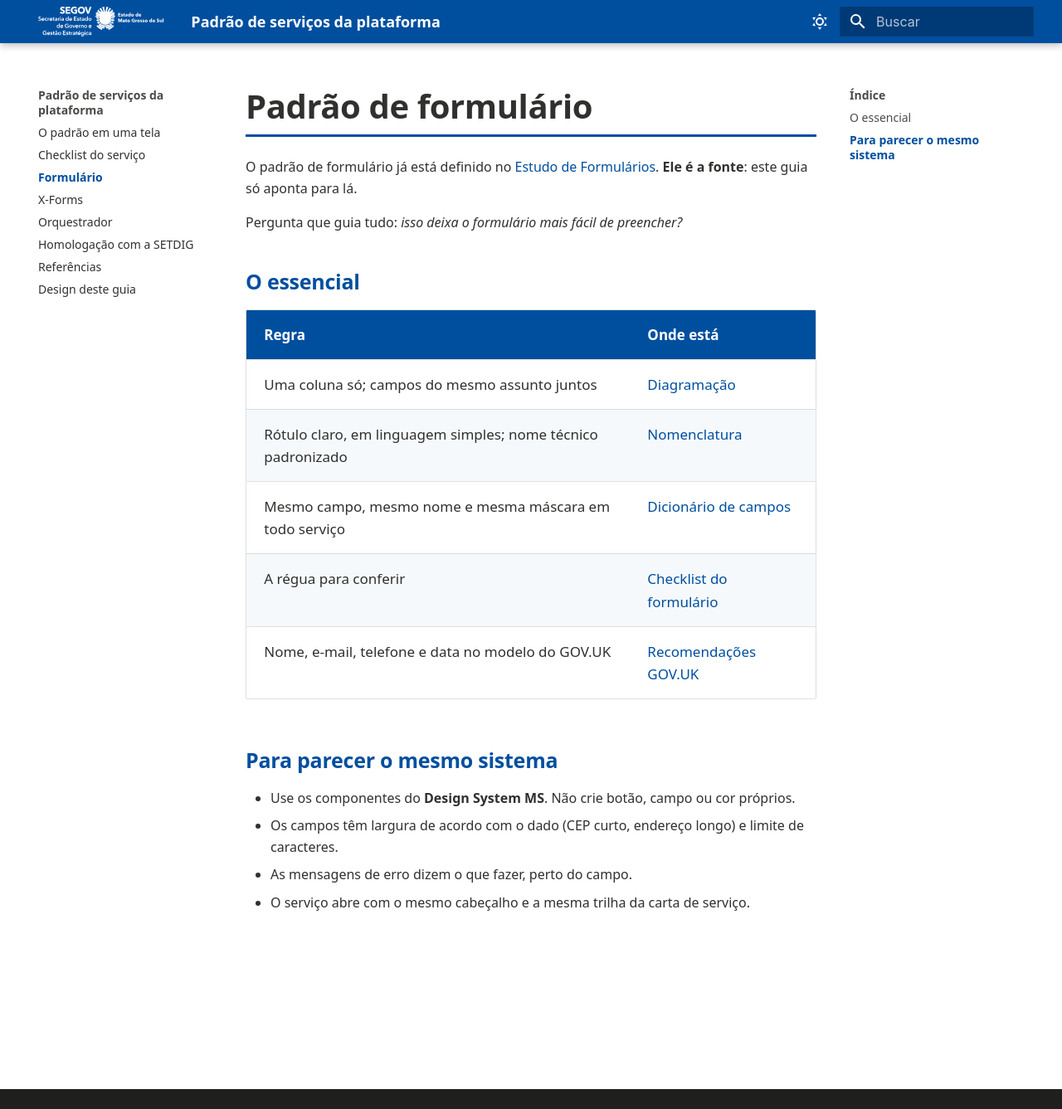
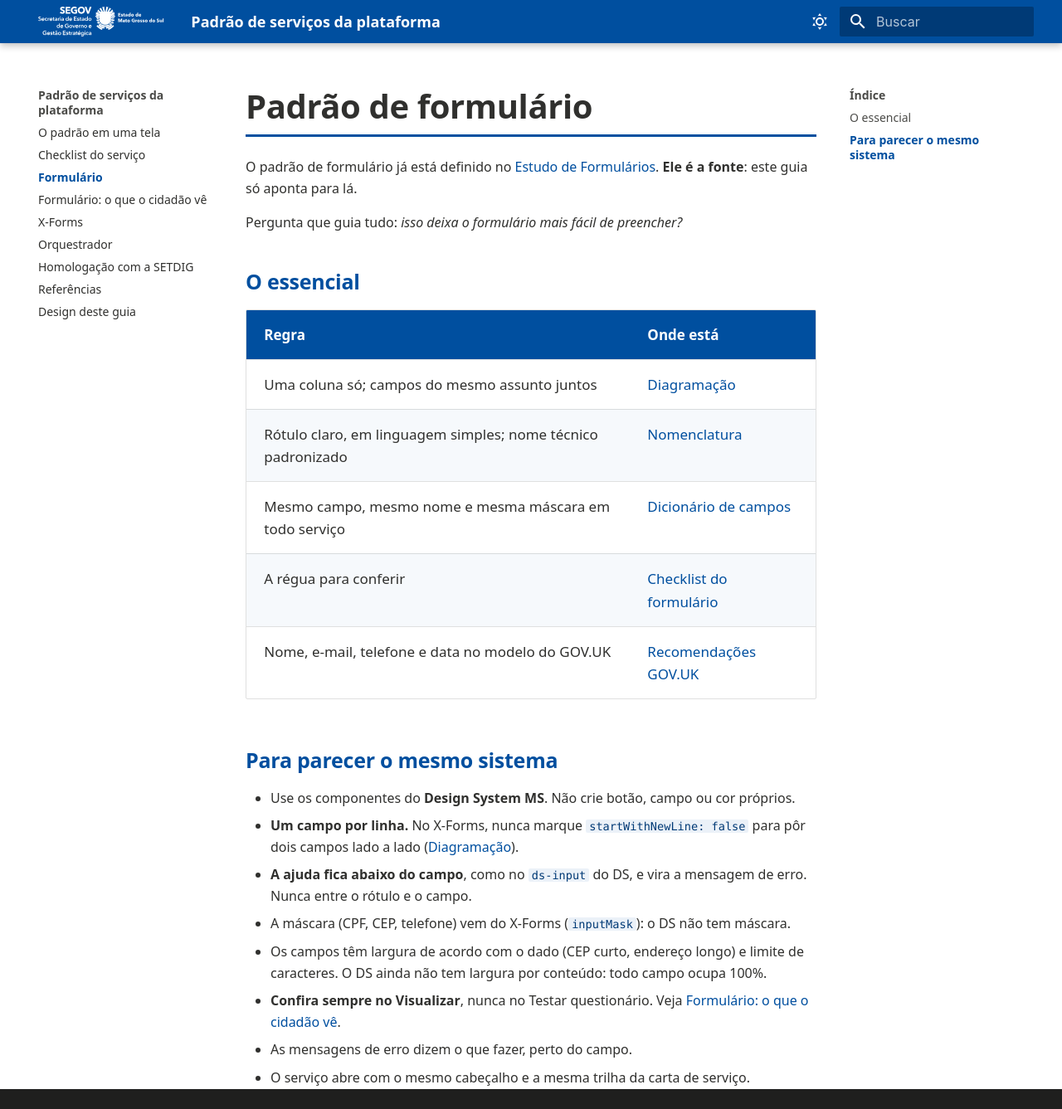
Before and after one commit to fabioramos-02/padrao-servicos-plataforma, an MkDocs documentation site: the page built from docs/formulario.md, in a window 1280 px wide and 1337 px high. Shown: the whole window at 83% size. Built offline with MkDocs 1.6.1 and Material for MkDocs 9.7.7, drawn with Linux system fonts in a browser that asks for light colours.

Commit message:
docs: página Formulário: o que o cidadão vê (3 renderizações do X-Forms e lacunas do DS)

```diff
--- a/docs/assets/css/segov.css
+++ b/docs/assets/css/segov.css
@@ -223,3 +223,9 @@ body,
   max-width: 60rem;
   margin: 0 auto;
 }
+
+/* Página "Formulário: o que o cidadão vê": prints lado a lado, empilham no celular */
+.telas { display: grid; grid-template-columns: repeat(auto-fit, minmax(280px, 1fr)); gap: 1rem; margin: 1rem 0; }
+.telas figure { margin: 0; }
+.telas img { width: 100%; border: 1px solid var(--md-default-fg-color--lightest); border-radius: 6px; }
+.telas figcaption { font-size: .75rem; text-align: left; max-width: none; }
--- a/docs/formulario.md
+++ b/docs/formulario.md
@@ -19,6 +19,13 @@ Pergunta que guia tudo: *isso deixa o formulário mais fácil de preencher?*
 ## Para parecer o mesmo sistema
 
 - Use os componentes do **Design System MS**. Não crie botão, campo ou cor próprios.
-- Os campos têm largura de acordo com o dado (CEP curto, endereço longo) e limite de caracteres.
+- **Um campo por linha.** No X-Forms, nunca marque `startWithNewLine: false` para pôr dois campos lado a lado
+  ([Diagramação](https://fabioramos-02.github.io/estudo-formularios/01-diagramacao/)).
+- **A ajuda fica abaixo do campo**, como no `ds-input` do DS, e vira a mensagem de erro. Nunca entre o rótulo e o campo.
+- A máscara (CPF, CEP, telefone) vem do X-Forms (`inputMask`): o DS não tem máscara.
+- Os campos têm largura de acordo com o dado (CEP curto, endereço longo) e limite de caracteres. O DS ainda
+  não tem largura por conteúdo: todo campo ocupa 100%.
+- **Confira sempre no Visualizar**, nunca no Testar questionário. Veja
+  [Formulário: o que o cidadão vê](formulario-renderizacao.md).
 - As mensagens de erro dizem o que fazer, perto do campo.
 - O serviço abre com o mesmo cabeçalho e a mesma trilha da carta de serviço.
--- a/mkdocs.yml
+++ b/mkdocs.yml
@@ -56,6 +56,7 @@ nav:
   - O padrão em uma tela: index.md
   - Checklist do serviço: checklist.md
   - Formulário: formulario.md
+  - "Formulário: o que o cidadão vê": formulario-renderizacao.md
   - X-Forms: xforms.md
   - Orquestrador: orquestrador.md
   - Homologação com a SETDIG: homologacao.md
```
Also changed, not shown: docs/formulario-renderizacao.md (added, +75 -0 lines), docs/homologacao.md (+1 -1 lines), docs/xforms.md (+4 -0 lines), docs/assets/img/xforms/designer.png (added), docs/assets/img/xforms/testar.png (added), docs/assets/img/xforms/visualizar-campos.png (added), docs/assets/img/xforms/visualizar-passo1.png (added).
